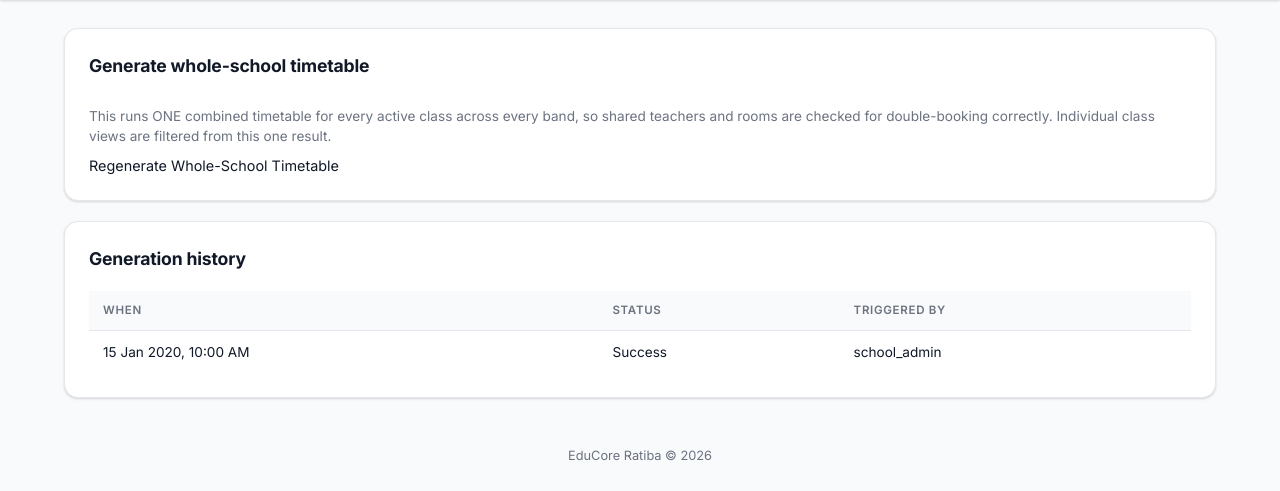
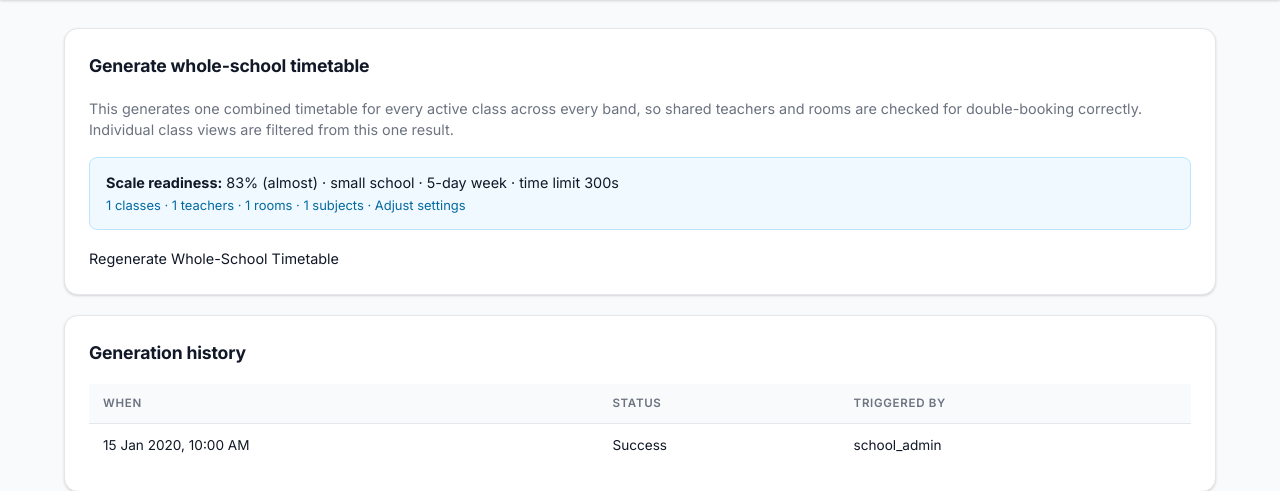
Before and after one commit to Muregis/Educore-Ratiba, a PHP site: page /fet-timetable/admin/generate.php in a window 1280 px wide. Shown: the part 111-602 px from the top of the page. Run offline with PHP 8.4, Linux system fonts and the light colour scheme; the visitor is signed in with stand-in values (Sample User, id 1); tables that the repository leaves empty or names only in its code hold one stand-in row (values such as "Sample post"); some libraries are stand-ins or nearby versions.

Commit message:
Flexible generator: generate.php readiness + time limit; header Settings link

```diff
--- a/admin/generate.php
+++ b/admin/generate.php
@@ -9,6 +9,9 @@ $schoolId = requireLoginAndGetSchoolId();
 $stmt = db()->prepare('SELECT * FROM schools WHERE id = ?');
 $stmt->execute([$schoolId]);
 $school = $stmt->fetch();
+$readiness = getSchoolReadiness($schoolId);
+$dayNames = getSchoolDayNames($schoolId);
+$genTimeLimit = getSchoolGenerationTimeLimit($schoolId);
 
 // ---- CONFIG - use hybrid config system for online/offline support ----
 $engine = Config::get('paths.engine');
@@ -24,7 +27,8 @@ if ($_SERVER['REQUEST_METHOD'] === 'POST' && ($_POST['action'] ?? '') === 'gener
 
     if (empty($preflightProblems)) {
         $xmlPath = buildWholeSchoolXml($schoolId, $school['name']);
-        $result = runFetEngine($xmlPath, $engine, $projectOutputRoot);
+        $timeLimit = getSchoolGenerationTimeLimit($schoolId);
+        $result = runFetEngine($xmlPath, $engine, $projectOutputRoot, $timeLimit);
         $rawOutputForAdminView = $result['raw_output'];
 
         $status = $result['success'] ? 'success' : 'failed';
@@ -100,35 +104,46 @@ if ($_SERVER['REQUEST_METHOD'] === 'POST' && ($_POST['action'] ?? '') === 'gener
             } else {
                 $adminMessages[] = [
                     'type' => 'error',
-                    'text' => 'The timetable could not be generated. Please check that every subject has a '
-                        . 'teacher assigned, and try again. If this continues, contact support.',
+                    'text' => 'Timetable generation failed. Please review teacher loads, room availability, and subject assignments, then try again.',
                 ];
             }
         }
-
-        @unlink($xmlPath);
-        @unlink($metaPath);
     }
 }
 
-// Recent generation history
+// Generation history
 $stmt = db()->prepare(
-    'SELECT * FROM generated_timetables WHERE school_id = ? ORDER BY generated_at DESC LIMIT 10'
+    'SELECT * FROM generated_timetables WHERE school_id = ? ORDER BY generated_at DESC LIMIT 20'
 );
 $stmt->execute([$schoolId]);
 $history = $stmt->fetchAll();
 
-$pageTitle = 'Generate Timetable — ' . $school['name'];
+$pageTitle = 'Generate Timetable — ' . ($school['name'] ?? 'School');
 require __DIR__ . '/_header.php';
 ?>
 
 <div class="card">
     <h2>Generate whole-school timetable</h2>
-    <p class="empty">
-        This runs ONE combined timetable for every active class across every band, so shared
+    <p style="color: var(--text-muted); margin-bottom: 16px;">
+        This generates one combined timetable for every active class across every band, so shared
         teachers and rooms are checked for double-booking correctly. Individual class views are
         filtered from this one result.
     </p>
+
+    <div style="background:#f0f9ff;border:1px solid #bae6fd;border-radius:8px;padding:14px 16px;margin-bottom:18px;">
+        <strong>Scale readiness:</strong>
+        <?php echo (int) $readiness['score']; ?>% (<?php echo htmlspecialchars($readiness['level']); ?>)
+        · <?php echo htmlspecialchars($readiness['scale']); ?> school
+        · <?php echo count($dayNames); ?>-day week
+        · time limit <?php echo (int) $genTimeLimit; ?>s
+        <br><span style="font-size:0.9em;color:#0369a1;">
+            <?php echo (int) $readiness['stats']['classes']; ?> classes ·
+            <?php echo (int) $readiness['stats']['teachers']; ?> teachers ·
+            <?php echo (int) $readiness['stats']['rooms']; ?> rooms ·
+            <?php echo (int) $readiness['stats']['subjects']; ?> subjects
+            · <a href="settings.php">Adjust settings</a>
+        </span>
+    </div>
 
     <?php if (!empty($preflightProblems)): ?>
         <div class="error">
```
